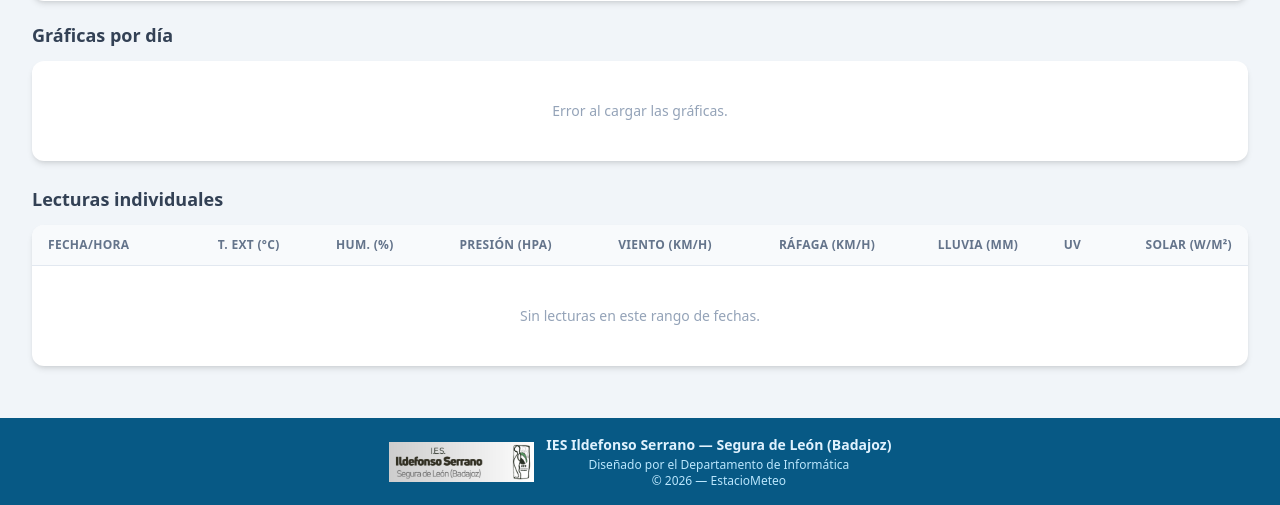
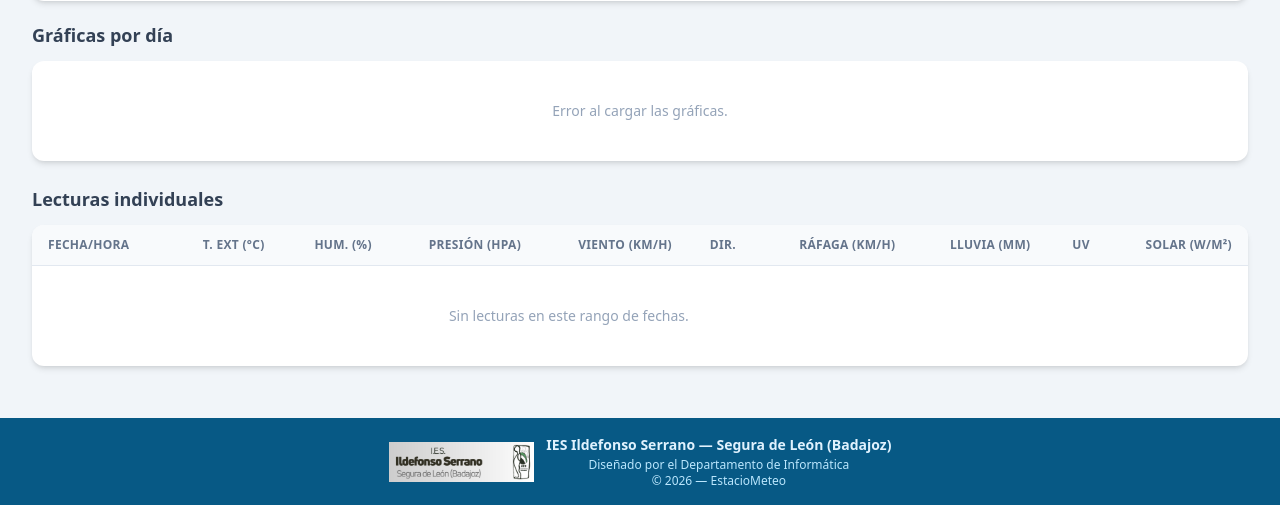
Before and after one commit to ama9268/meteo-ildefonso, a Django app: page /history/ in a window 1280 px wide. Shown: the part 295-800 px from the top of the page. Run offline with Django 5.2, Linux system fonts and the light colour scheme; data that the repository does not hold is empty; some libraries are stand-ins or nearby versions.

Commit message:
feat: mostrar direccion del viento en dashboard e historico
- Propiedad wind_dir_label en WeatherReading: convierte grados (0-360)
  a punto cardinal (N, NE, E, SE, S, SO, O, NO)
- Dashboard: flecha rotada + etiqueta cardinal bajo la velocidad del viento
- Historico: nueva columna Dir. con flecha y cardinal en la tabla de lecturas
- floatformat:0 para evitar coma decimal en atributo CSS transform

Co-Authored-By: Claude Sonnet 4.6 <noreply@anthropic.com>

```diff
--- a/apps/dashboard/templates/dashboard/history.html
+++ b/apps/dashboard/templates/dashboard/history.html
@@ -170,6 +170,7 @@
             <th class="px-4 py-3 text-right whitespace-nowrap">Hum. (%)</th>
             <th class="px-4 py-3 text-right whitespace-nowrap">Presión (hPa)</th>
             <th class="px-4 py-3 text-right whitespace-nowrap">Viento (km/h)</th>
+            <th class="px-4 py-3 text-center whitespace-nowrap">Dir.</th>
             <th class="px-4 py-3 text-right whitespace-nowrap">Ráfaga (km/h)</th>
             <th class="px-4 py-3 text-right whitespace-nowrap">Lluvia (mm)</th>
             <th class="px-4 py-3 text-right whitespace-nowrap">UV</th>
@@ -193,6 +194,12 @@
             </td>
             <td class="px-4 py-2 text-right text-amber-600 dark:text-amber-400">
               {{ r.wind_speed|default:"—" }}
+            </td>
+            <td class="px-4 py-2 text-center text-amber-500 dark:text-amber-300 whitespace-nowrap">
+              {% if r.wind_dir_label %}
+              <span style="display:inline-block;transform:rotate({{ r.wind_dir|floatformat:0 }}deg);">↑</span>
+              {{ r.wind_dir_label }}
+              {% else %}—{% endif %}
             </td>
             <td class="px-4 py-2 text-right text-orange-500 dark:text-orange-400">
               {{ r.wind_gust|default:"—" }}
--- a/apps/dashboard/templates/dashboard/index.html
+++ b/apps/dashboard/templates/dashboard/index.html
@@ -50,6 +50,12 @@
     <p class="text-xs font-medium text-slate-500 dark:text-slate-400 uppercase tracking-wide mb-1">Viento</p>
     <p class="text-4xl font-extrabold text-amber-500 dark:text-amber-400 tabular-nums leading-none">{{ l.wind_speed|default:"—" }}</p>
     <p class="text-sm text-slate-400 dark:text-slate-500 mt-1">km/h</p>
+    {% if l.wind_dir_label %}
+    <p class="text-sm font-semibold text-amber-600 dark:text-amber-300 mt-2">
+      <span style="display:inline-block;transform:rotate({{ l.wind_dir|floatformat:0 }}deg);">↑</span>
+      {{ l.wind_dir_label }}
+    </p>
+    {% endif %}
   </div>
 
   <div class="bg-white dark:bg-slate-800 rounded-xl shadow-md dark:shadow-slate-900/50 p-4 text-center border border-transparent dark:border-slate-700 hover:shadow-lg transition-shadow">
```
Also changed, not shown: apps/ingest/models.py (+8 -0 lines).
